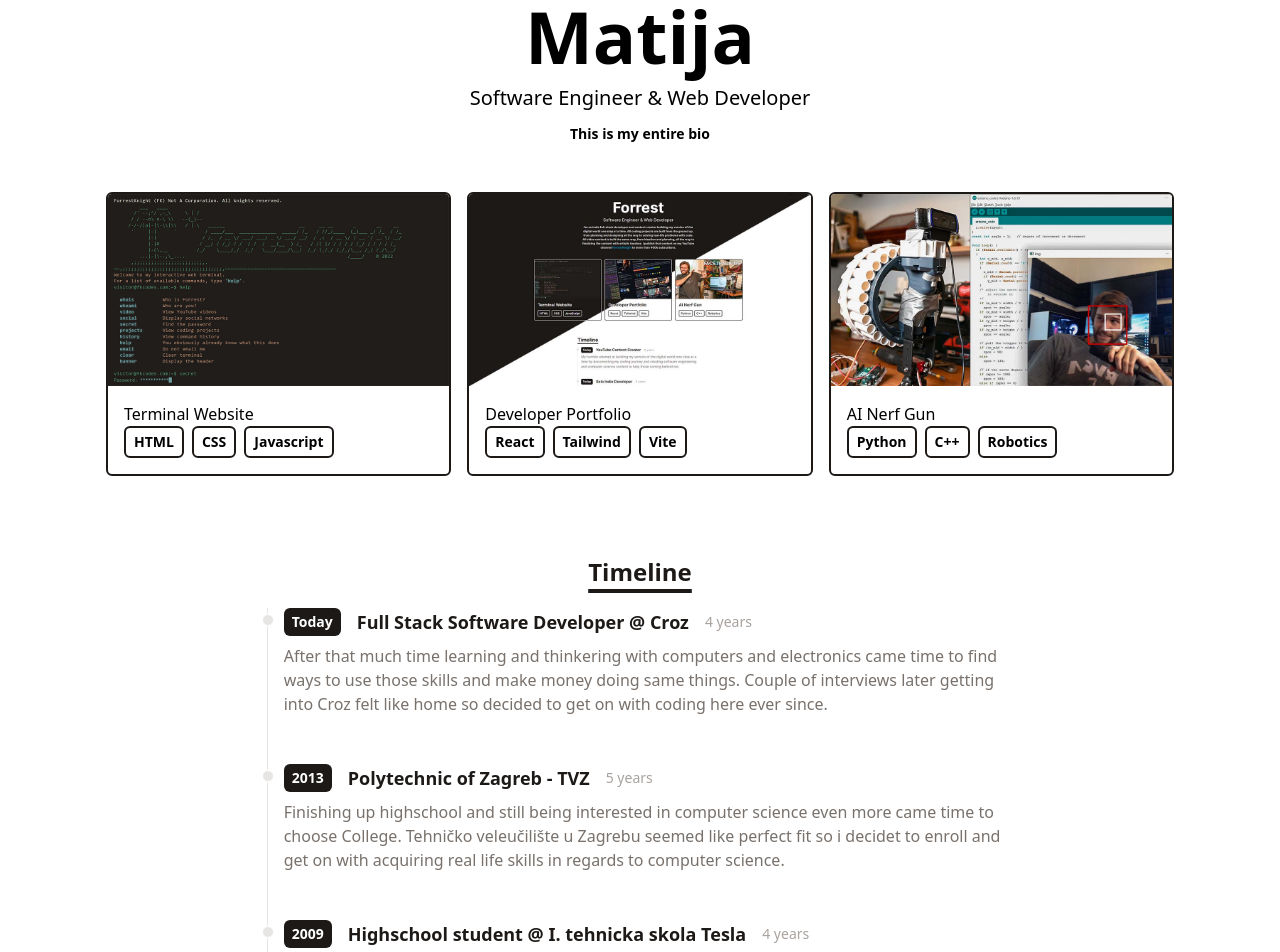
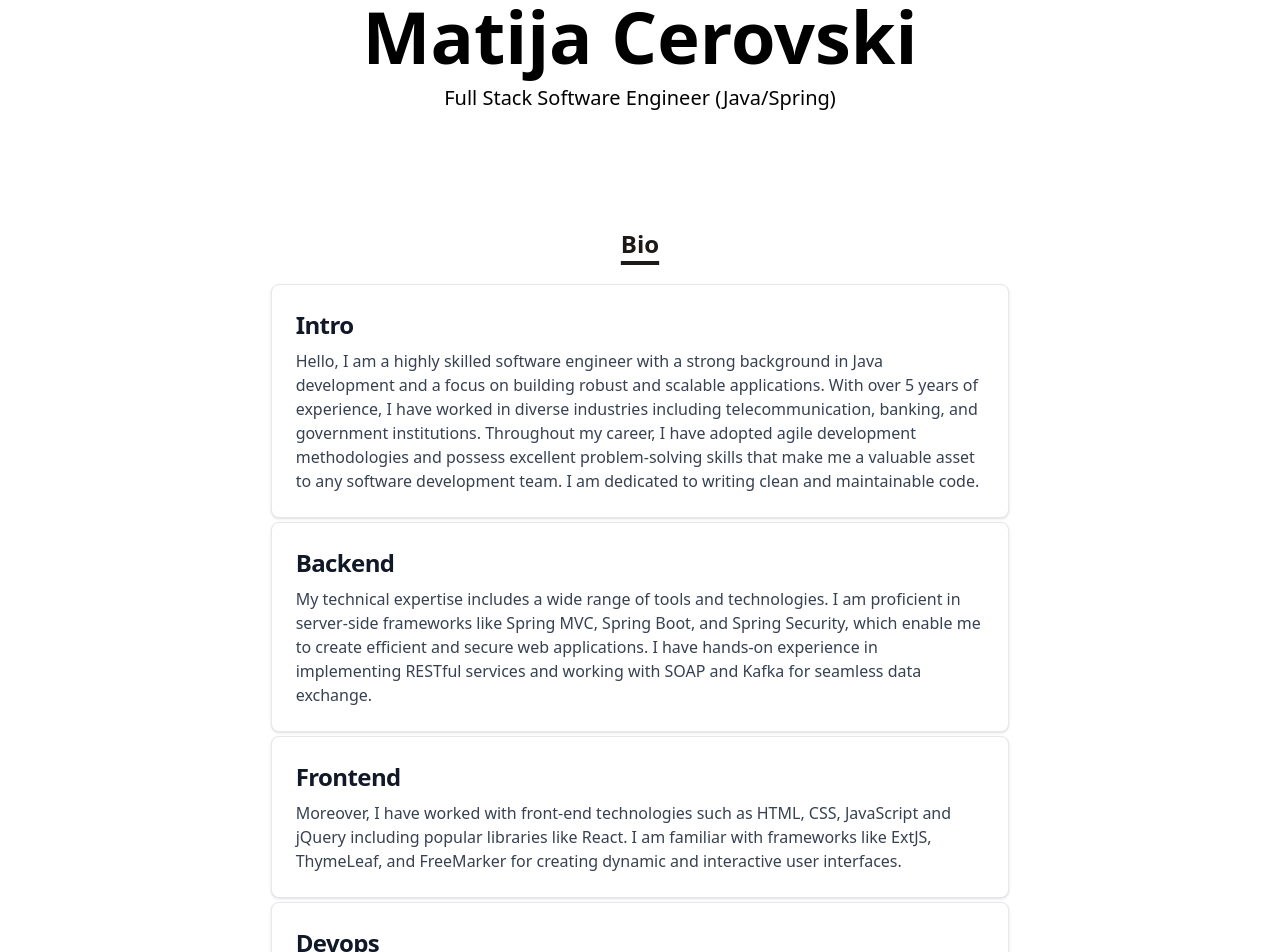
Before and after one commit to mcerovski/minimal-portfolio, a React (Vite) app: page / in a window 1280 px wide. Shown: the part 80-1032 px from the top of the page. Built offline with nearby package versions, Linux system fonts and the light colour scheme.

Commit message:
Bio added

```diff
--- a/src/App.jsx
+++ b/src/App.jsx
@@ -3,6 +3,7 @@ import Contact from './components/Contact';
 import Footer from './components/Footer';
 import Intro from './components/Intro';
 import Portfolio from './components/Portfolio';
+import Bio from './components/Bio';
 import Timeline from './components/Timeline';
 
 function App() {
@@ -10,7 +11,8 @@ function App() {
   return (
     <div className="App">
       <Intro />
-      <Portfolio />
+      {/* <Portfolio /> */}
+      <Bio />
       <Timeline/>
       <Contact/>
       <Footer/>
--- /dev/null
+++ b/src/components/Bio.jsx
@@ -0,0 +1,29 @@
+import React from "react";
+import Title from "./Title";
+import bio from "../data/bio";
+
+function Bio() {
+  return (
+    <div className="flex flex-col md:flex-row justify-center my-20">
+      <div className="w-full md:w-7/12">
+        <Title>Bio</Title>
+
+        {bio.map((bio) => (
+          <a
+            href="#"
+            class=" m-1 block max-w-6xl p-6 bg-white border border-gray-200 rounded-lg shadow hover:bg-gray-100 dark:bg-gray-800 dark:border-gray-700 dark:hover:bg-gray-700"
+          >
+            <h5 class="mb-2 text-2xl font-bold tracking-tight text-gray-900 dark:text-white">
+              {bio.title}
+            </h5>
+            <p class="font-normal text-gray-700 dark:text-gray-400">
+              {bio.description}
+            </p>
+          </a>
+        ))}
+      </div>
+    </div>
+  );
+}
+
+export default Bio;
--- a/src/components/Footer.jsx
+++ b/src/components/Footer.jsx
@@ -69,7 +69,7 @@ function Footer() {
 					</div>
 				</div>
 			<p className="text-sm mt-2  opacity-50">
-				&copy; {new Date().getFullYear()} Forrest Knight. All rights reserved.
+				&copy; {new Date().getFullYear()} Matija Cerovski. All rights reserved.
 			</p>
 		</div>
 	);
--- a/src/components/Intro.jsx
+++ b/src/components/Intro.jsx
@@ -7,11 +7,9 @@ function Intro(){
     pb-6">
 
         <h1 className="text-4xl md:text-7xl mb-1
-        md:mb-3 font-bold">Matija</h1>
+        md:mb-3 font-bold">Matija Cerovski</h1>
         <p className="text-base md:text-xl mb-3
-        font-medium">Software Engineer & Web Developer</p>
-        <p className="text-sm max-2-xl mb-6
-        font-bold">This is my entire bio</p>
+        font-medium">Full Stack Software Engineer (Java/Spring)</p>
 
     </div>
     )
--- /dev/null
+++ b/src/data/bio.js
@@ -0,0 +1,32 @@
+export default [
+    {
+        title: 'Intro',
+        imgUrl: '/assets/terminal-website.jpg',
+        description: 'Hello, I am a highly skilled software engineer with a strong background in Java development and a focus on building robust and scalable applications. With over 5 years of experience, I have worked in diverse industries including telecommunication, banking, and government institutions. Throughout my career, I have adopted agile development methodologies and possess excellent problem-solving skills that make me a valuable asset to any software development team. I am dedicated to writing clean and maintainable code.'
+    },
+    {
+        title: 'Backend',
+        imgUrl: '/assets/terminal-website.jpg',
+        description: 'My technical expertise includes a wide range of tools and technologies. I am proficient in server-side frameworks like Spring MVC, Spring Boot, and Spring Security, which enable me to create efficient and secure web applications. I have hands-on experience in implementing RESTful services and working with SOAP and Kafka for seamless data exchange.'
+    },
+    {
+        title: 'Frontend',
+        imgUrl: '/assets/terminal-website.jpg',
+        description: 'Moreover, I have worked with front-end technologies such as HTML, CSS, JavaScript and jQuery including popular libraries like React. I am familiar with frameworks like ExtJS, ThymeLeaf, and FreeMarker for creating dynamic and interactive user interfaces.'
+    },
+    {
+        title: 'Devops',
+        imgUrl: '/assets/terminal-website.jpg',
+        description: 'Ensuring successful deployment to various environments, including development, testing, and production, has been a crucial part of my role. I have hands-on experience in configuring and maintaining application servers, as well as containerization technologies like Docker, for consistent and efficient deployments. I am also experienced in working with tools like Gitlab and Jenkins for continuous integration and deployment (CI/CD) processes and worked with Kubernetes and Openshift for container orchestration and management.'
+    },
+    {
+        title: 'Summary',
+        imgUrl: '/assets/terminal-website.jpg',
+        description: 'With my combined expertise in software development and DevOps practices, I bring a unique perspective to application deployment and management. I am dedicated to streamlining processes, optimizing performance, and ensuring the highest level of quality throughout the software development lifecycle. I am a quick learner and adapt well to new technologies and frameworks. I believe in continuous self-improvement and stay up-to-date with the latest trends in software development. With a strong work ethic and a passion for building high-quality applications, I am committed to delivering exceptional results for any project I undertake.'
+    },
+    {
+        title: 'Every day life',
+        imgUrl: '/assets/terminal-website.jpg',
+        description: "In my copious free time, I delight in learning new technologies and programming languages, forsaking the outdoors for the captivating world of code. But fear not! When I do manage to tear myself away from the screen, I immerse myself in a myriad of exhilarating outdoor activities. I relish the exhilaration of hitting the pavement, pounding out miles as I go for invigorating runs. On two wheels, both on roads and rugged trails, I embrace the freedom and adventure of cycling, be it the thrilling speed of road biking or the rugged exploration of mountain biking. And let's not forget the joy of hiking, where I can reconnect with nature and push my limits amidst stunning landscapes. Beyond the physical pursuits, I savor the delight of discovering new foods, seeking out culinary adventures that tantalize my taste buds. Exploring new places and immersing myself in different cultures also fuels my thirst for discovery. So, even though I'm captivated by the digital realm, I find solace and inspiration in the great outdoors, relishing every opportunity to blend technology with the beauty of the natural world."
+    }
+]
--- a/src/data/timeline.js
+++ b/src/data/timeline.js
@@ -7,7 +7,7 @@ export default [
     },
     {
         year: '2013',
-        title: 'Polytechnic of Zagreb - TVZ',
+        title: 'Computer Science (bacc. ing. comp.) @ Tehničko veleučilište u Zagrebu',
         duration: '5 years',
         details: 'Finishing up highschool and still being interested in computer science even more came time to choose College. Tehničko veleučilište u Zagrebu seemed like perfect fit so i decidet to enroll and get on with acquiring real life skills in regards to computer science.'
     },
```
